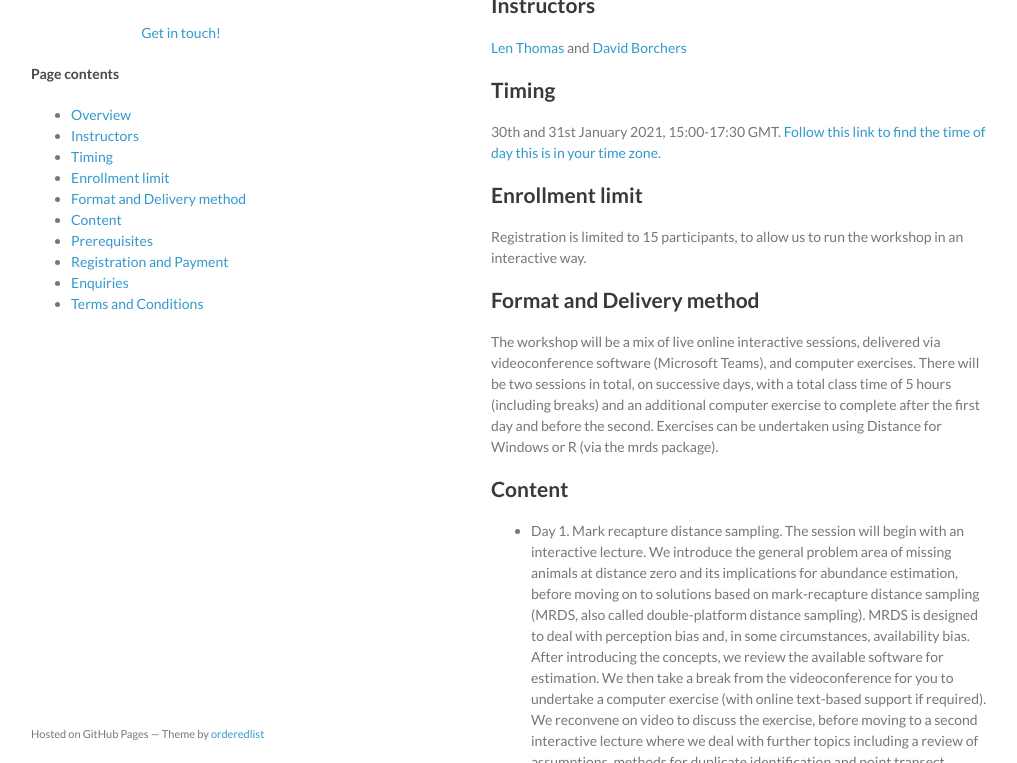
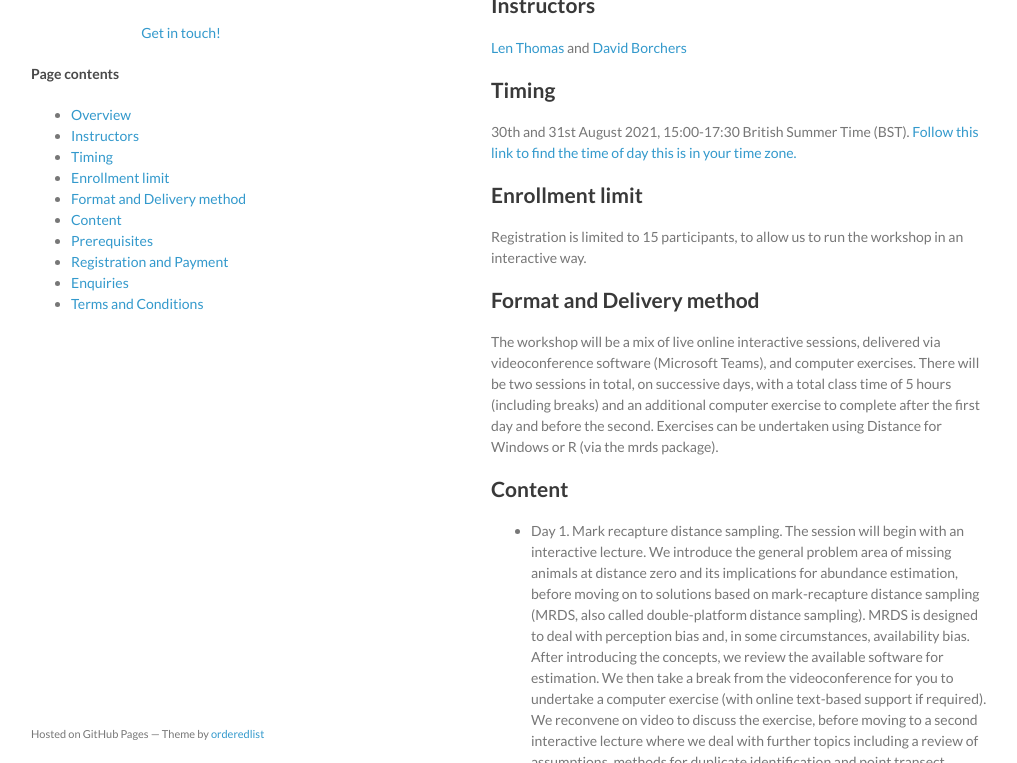
Before and after one commit to distanceworkshops/distanceworkshops.github.io, a Jekyll site: the page built from mrds-aug-2021.md, in a window 1280 px wide and 900 px high, scrolled down 428 px, cut to the strip 137-900 px from the top of the window. Shown: the whole strip, without its empty margins (129-1146 px from the left). Built offline with Jekyll 4.4.1, drawn with Linux system fonts in a browser that asks for light colours.

Commit message:
Updated time zone!

```diff
--- a/mrds-aug-2021.md
+++ b/mrds-aug-2021.md
@@ -22,7 +22,7 @@ In this two-day workshop, we cover survey protocols and analytical methods for d
 
 ## Timing
 
-30th and 31st January 2021, 15:00-17:30 GMT.  [Follow this link to find the time of day this is in your time zone.](https://www.timeanddate.com/worldclock/fixedtime.html?msg=MRDS+workshop+August+2021&iso=20210830T15&p1=304&ah=2&am=30)
+30th and 31st August 2021, 15:00-17:30 British Summer Time (BST).  [Follow this link to find the time of day this is in your time zone.](https://www.timeanddate.com/worldclock/fixedtime.html?msg=MRDS+workshop+August+2021&iso=20210830T15&p1=304&ah=2&am=30)
 
 ## Enrollment limit
 
@@ -39,9 +39,11 @@ The workshop will be a mix of live online interactive sessions, delivered via vi
 *	Day 2.  Dealing explicitly with availability bias.  In some contexts, availability bias may be the main source of bias, and in such situations you may need to deal with it explicitly rather than relying on MRDS methods. An extreme example is aerial video surveys of marine mammals, where it might be reasonable to assume that with sufficient care in processing video footage, perception bias in the narrow field of view of the camera(s) is negligible and that the only reason animals are missed is because they are underwater while within the camera’s view. We will describe a variety of methods of dealing explicitly with availability bias, in an interactive lecture covering methods ranging from applying simple availability “correction factors”, to methods that simultaneously model the availability and detection processes.  The methods will be illustrated using applications to real datasets, although at present no user-friendly software is available for participants to experiment with on their own. We will also briefly cover newly-developed methods designed for drone surveys in which duplicates are not identified.  We will finish with a question-and-answer session.
 
 ## Prerequisites
+
 You should already know about distance sampling, for example by having taken a face-to-face introductory workshop or an online workshop (either interactive or via our [free pre-recorded lectures](https://workshops.distancesampling.org/online-course/) ).  You should also have either experience using Distance for Windows, or of using R, and have the relevant software downloaded and installed in advance of the workshop.  We will offer pre-workshop group meetings to check the video-conferencing software, and that you have the software correctly installed.
 
 ## Registration and Payment
+
 The Registration Fee is 150.00 GBP
 
 Registration will open at the end of May 2021.
```
